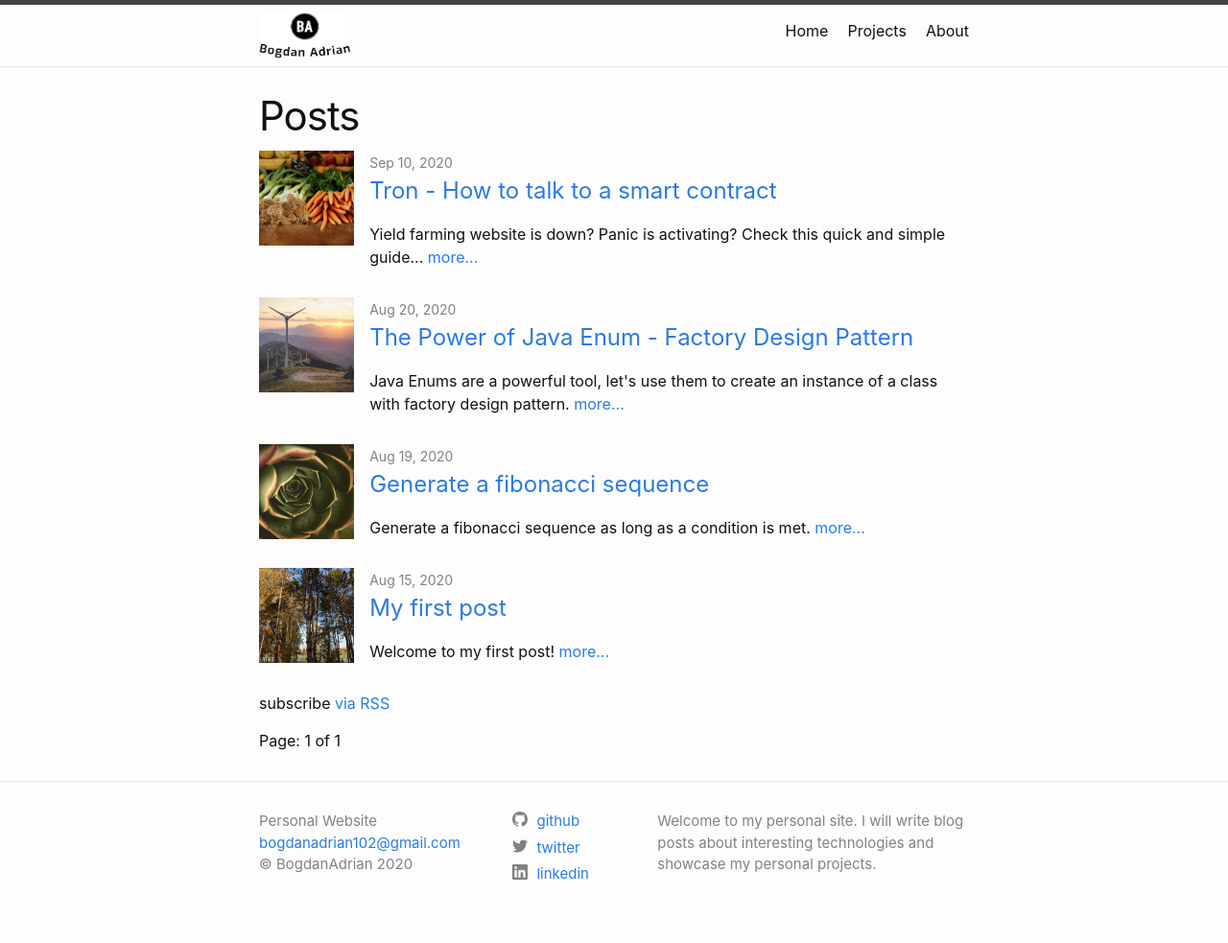
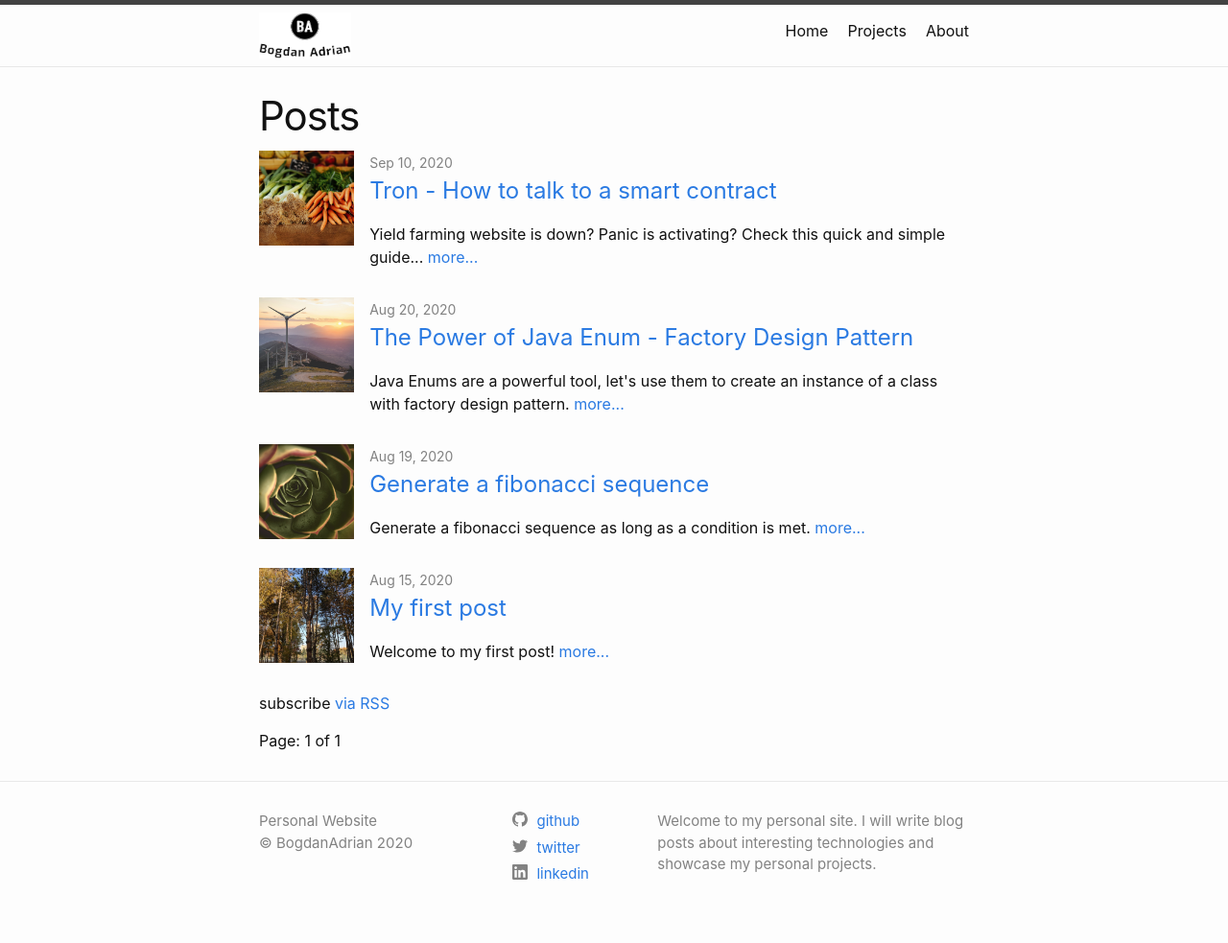
Before and after one commit to BogdanAdrian11/bogdanadrian11.github.io, a Jekyll site: the page built from index.html, in a window 1280 px wide. Shown: the whole page at 96% size. Built offline with Jekyll 4.4.1, drawn with Linux system fonts in a browser that asks for light colours; the list of posts is cut into pages by our own code.

Commit message:
Remove email.

```diff
--- a/_config.yml
+++ b/_config.yml
@@ -16,7 +16,6 @@ description: >- # this means to ignore newlines until "baseurl:"
 baseurl: "/" # the subpath of your site, e.g. /blog
 url: "https://bogdanadrian11.github.io" # the base hostname & protocol for your site, e.g. http://example.com
 
-email: bogdanadrian102@gmail.com
 twitter_username: BogdanAdrian1
 github_username: BogdanAdrian11
 linkedin_username: bogdan-adrian-avram-b7526b143
```
